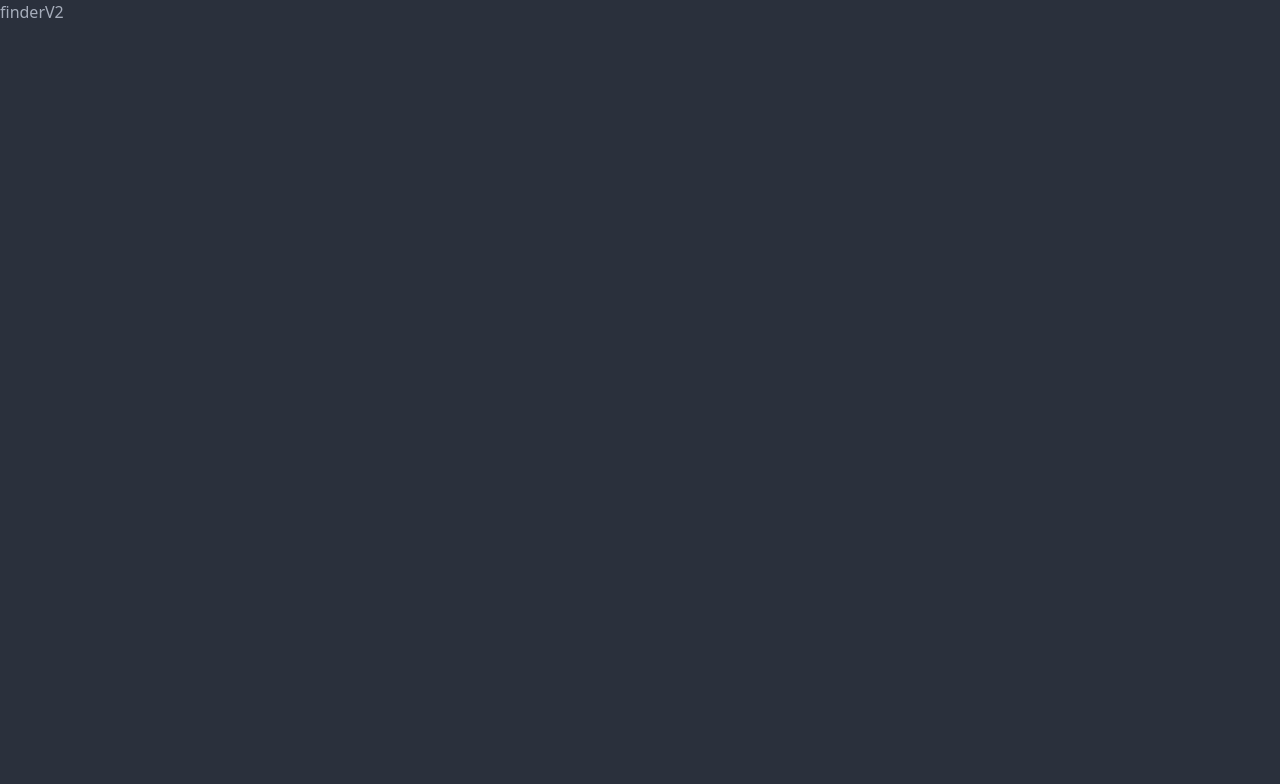
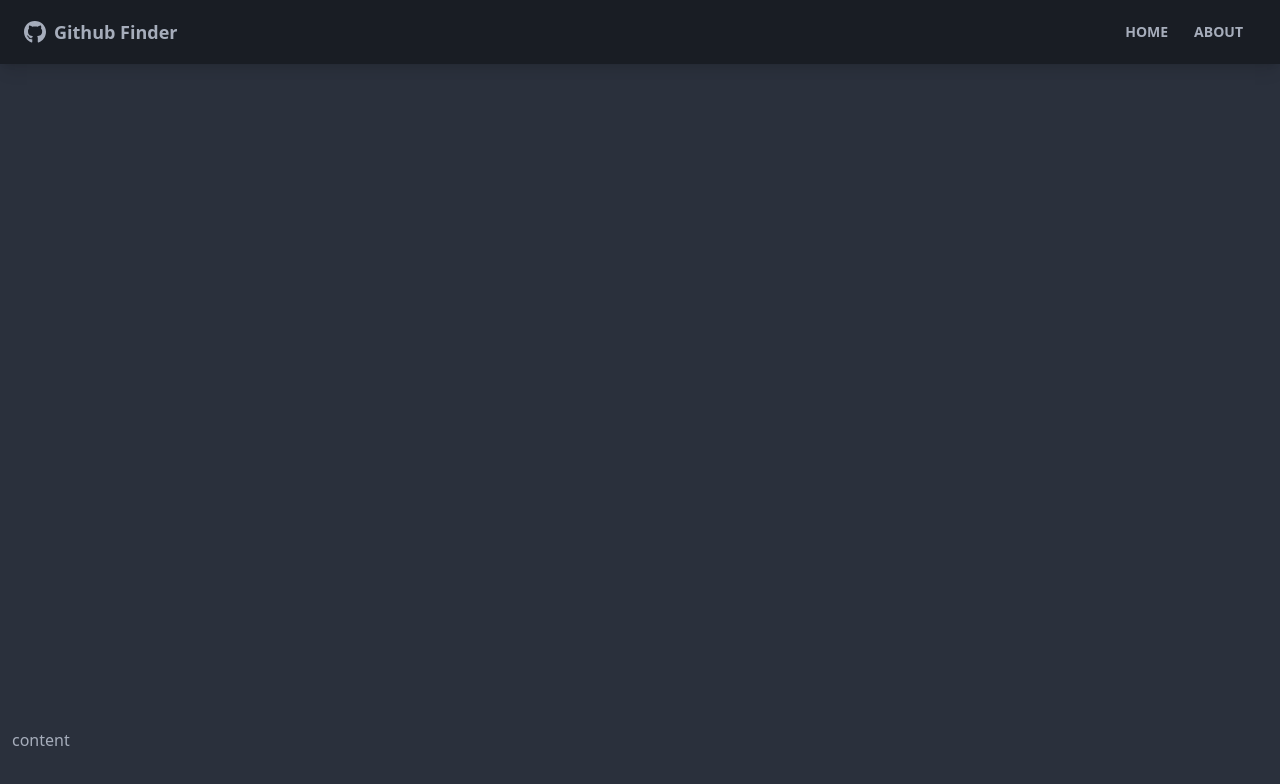
Before and after one commit to okaanyildiz/react-github-finder-v2, a React (Create React App) app: page / in a window 1280 px wide. Shown: the top 784 px of the page. Built offline with nearby package versions, Linux system fonts and the light colour scheme.

Commit message:
Making the Navbar component

```diff
--- a/package.json
+++ b/package.json
@@ -9,6 +9,7 @@
     "daisyui": "^2.15.4",
     "react": "^18.2.0",
     "react-dom": "^18.2.0",
+    "react-icons": "^4.4.0",
     "react-router-dom": "^6.3.0",
     "react-scripts": "5.0.1",
     "web-vitals": "^2.1.4"
--- a/src/App.js
+++ b/src/App.js
@@ -1,6 +1,18 @@
+import { BrowserRouter as Router, Route, Routes } from 'react-router-dom'
+import Navbar from './components/layout/Navbar'
+
 function App() {
   return (
-    <div>finderV2</div>
+    <Router>
+      <div className='flex flex-col justify-between h-screen'>
+        <Navbar />
+
+        <main className='container mx-auto px-3 pb-12'>
+          content
+        </main>
+
+      </div>
+    </Router>
   )
 }
 
--- /dev/null
+++ b/src/components/layout/Navbar.jsx
@@ -0,0 +1,40 @@
+import { FaGithub } from 'react-icons/fa'
+import { Link } from 'react-router-dom'
+import PropTypes from 'prop-types'
+
+function Navbar({ title }) {
+    return (
+        <nav className='navbar mb-12 shadow-lg bg-neutral text-neutral-content'>
+            <div className='container mx-auto'>
+                <div className='flex-none px-2 mx-2'>
+                    <FaGithub className='inline pr-2 text-3xl' />
+                    <Link to='/' className='text-lg font-bold align-middle'>
+                        {title}
+                    </Link>
+                </div>
+
+                <div className='flex-1 px-2 mx-2'>
+                    <div className='flex justify-end'>
+                        <Link to='/' className='btn btn-ghost btn-sm rounded-btn'>
+                            Home
+                        </Link>
+                        <Link to='/about' className='btn btn-ghost btn-sm rounded-btn'>
+                            About
+                        </Link>
+                    </div>
+                </div>
+
+            </div>
+        </nav>
+    )
+}
+
+Navbar.defaultProps = {
+    title: 'Github Finder'
+}
+
+Navbar.propTypes = {
+    title: PropTypes.string
+}
+
+export default Navbar
```
Also changed, not shown: 1 other file (tests, documents, lock files or other folders).
